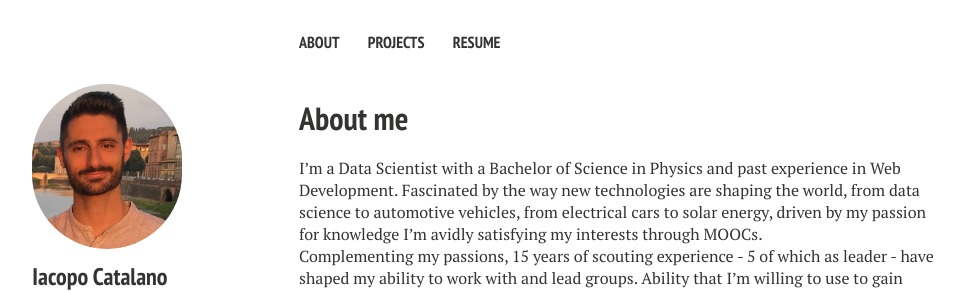
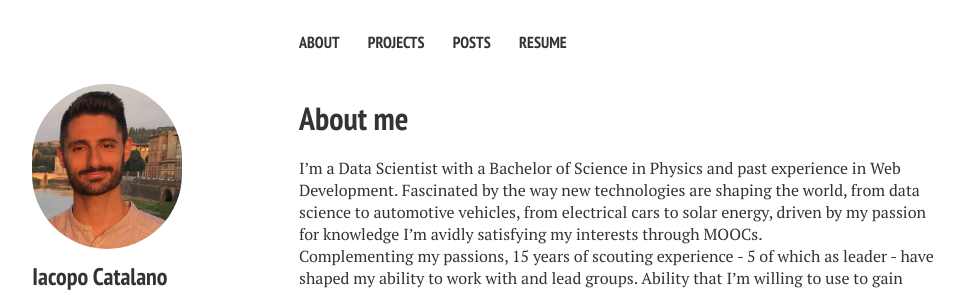
Before and after one commit to IacopomC/iacopomc.github.io, a Jekyll site: the page built from index.md, in a window 1280 px wide. Shown: the top 292 px of the page, without its empty margins (21-985 px from the left). Built offline with Jekyll 4.4.1, drawn with Linux system fonts in a browser that asks for light colours; nearby versions of some CDN libraries.

Commit message:
Add 'posts section' to navigation bar

```diff
--- a/_config.yml
+++ b/_config.yml
@@ -23,6 +23,8 @@ links:
     url: /about/
   - title: projects
     url: /projects/
+  - title: posts
+    url: /posts/
   - title: resume
     url: /assets/images/iacopo_catalano_cv.pdf
 #   - title: publications
```
